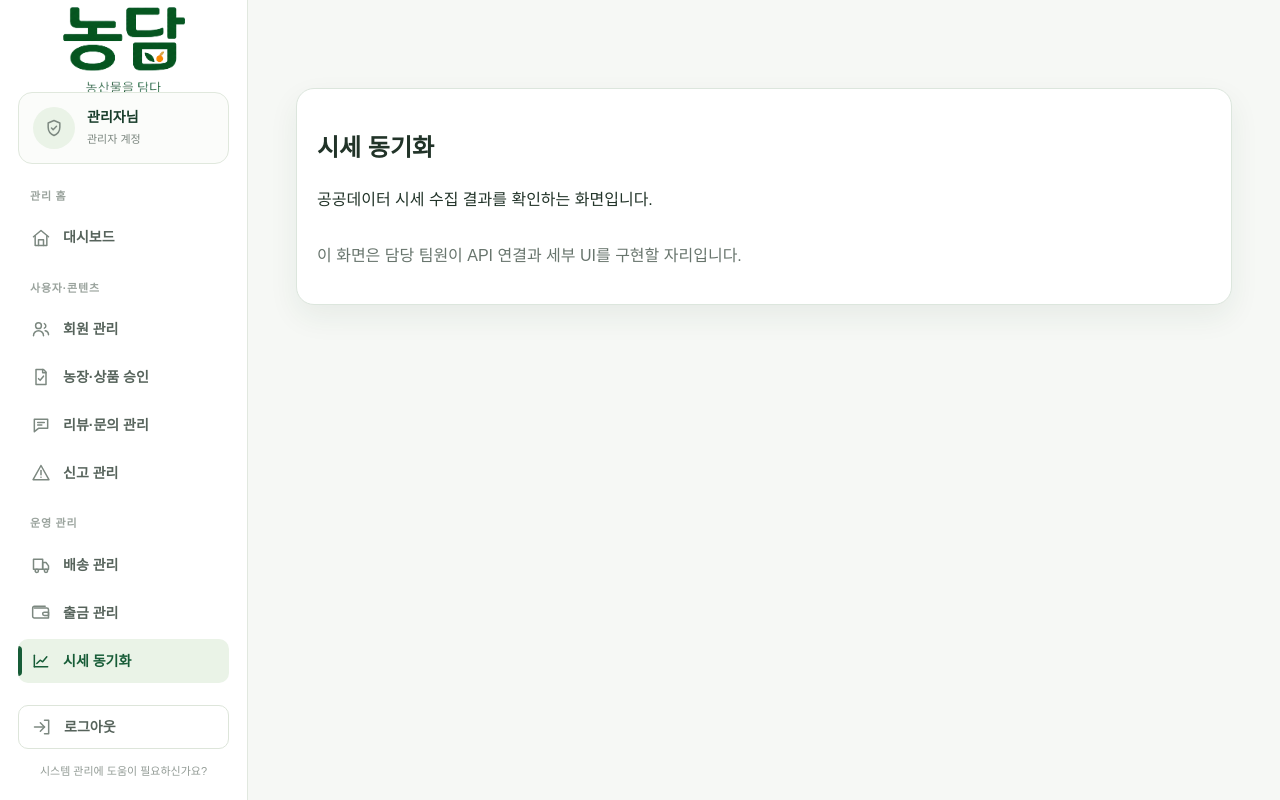
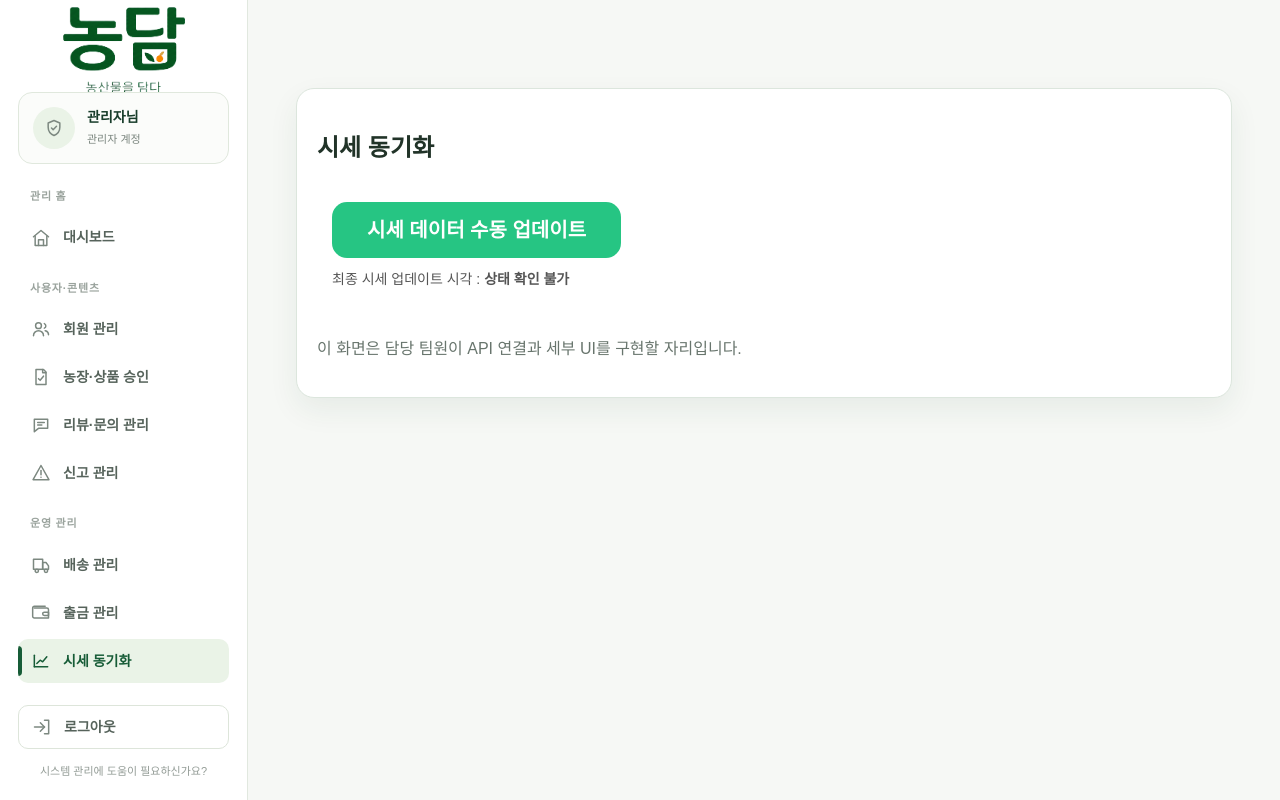
Before and after one commit to shin-cj/project_farm, a React (Vite) app in the folder front/react-front-project/: page /admin/market-prices in a window 1280 px wide. Built offline with nearby package versions, Linux system fonts and the light colour scheme; no server answers.

Commit message:
주희
관리자 화면 시세 업데이트 버튼과 날짜 추가

```diff
--- a/front/react-front-project/src/pages/admin/MarketPriceManagementPage.jsx
+++ b/front/react-front-project/src/pages/admin/MarketPriceManagementPage.jsx
@@ -1,8 +1,9 @@
 import PagePlaceholder from '../../components/common/PagePlaceholder'
+import MarketPriceUpdate from "./MarketPriceUpdate.jsx";
 
 // 시세 동기화 기능을 담당하는 페이지 컴포넌트입니다.
 function MarketPriceManagementPage() {
-  return <PagePlaceholder title="시세 동기화" description="공공데이터 시세 수집 결과를 확인하는 화면입니다." />
+  return <PagePlaceholder title="시세 동기화" description={<MarketPriceUpdate />} />
 }
 
 export default MarketPriceManagementPage
--- /dev/null
+++ b/front/react-front-project/src/pages/admin/MarketPriceUpdate.jsx
@@ -0,0 +1,66 @@
+import axios from "axios";
+import {useCallback, useEffect, useState} from "react";
+
+function MarketPriceUpdate() {
+
+    const [isUpdate, setIsUpdate] = useState(false);
+    const [errorMessage, setErrorMessage] = useState('');
+    const [lastUpdate, setLastUpdate] = useState('확인 중...');
+
+    const fetchStatus = useCallback(async () => {
+        try {
+            const response = await axios.get("http://localhost:8080/price-api/status");
+            if (response.data && response.data.lastUpdatedTime) {
+                setLastUpdate(response.data.lastUpdatedTime);
+            }
+        } catch (error) {
+            console.error("업데이트 상태 조회 실패:", error);
+            setLastUpdate("상태 확인 불가");
+        }
+    }, []);
+
+    useEffect(() => {
+        fetchStatus();
+    }, [fetchStatus]);
+
+    const updateApi = async () => {
+        setIsUpdate(true);
+        setErrorMessage('');
+        try {
+            await axios.get("http://localhost:8080/price-api/fetch");
+            await fetchStatus();
+
+        }catch (error){
+            console.log("시세 업데이트 중 에러 발생 : ", error);
+            if (error.response && error.response.data){
+                const backendMsg = typeof error.response.data === 'string' ? error.response.data : (error.response.data.message || JSON.stringify(error.response.data));
+
+                setErrorMessage(`[서버 에러] ${backendMsg}`);
+            }else if(error.request){
+                setErrorMessage("서버와 통신할 수 없습니다. (백엔드 서버 확인 필요)");
+            }else {
+                setErrorMessage(error.message);
+            }
+        }finally {
+            setIsUpdate(false);
+        }
+    }
+
+    return(
+        <>
+            <div className="market-price-update-container" style={{ padding: '15px', borderRadius: '8px' }}>
+                <button className="UpdateBtn" onClick={updateApi} disabled={isUpdate}
+                        style={{backgroundColor: isUpdate? '#c5c5c5':'#26c583', color:'white', border: '0px', borderRadius: '15px', boxSizing:"border-box", padding:'12px 35px', fontSize:'20px', fontWeight:"bold"}}>
+                    {isUpdate? '업데이트 중....':'시세 데이터 수동 업데이트'}
+                </button>
+                {errorMessage && (
+                    <div style={{ color: 'red', marginTop: '10px', fontWeight: 'bold' }}>{errorMessage}</div>
+                )}
+                <div style={{ marginTop: '10px', fontSize: '14px', color: '#555' }}>
+                    최종 시세 업데이트 시각 : <strong>{lastUpdate}</strong>
+                </div>
+            </div>
+        </>
+    )
+}
+export default MarketPriceUpdate
```
Also changed, not shown: 2 other files (tests, documents, lock files or other folders).
